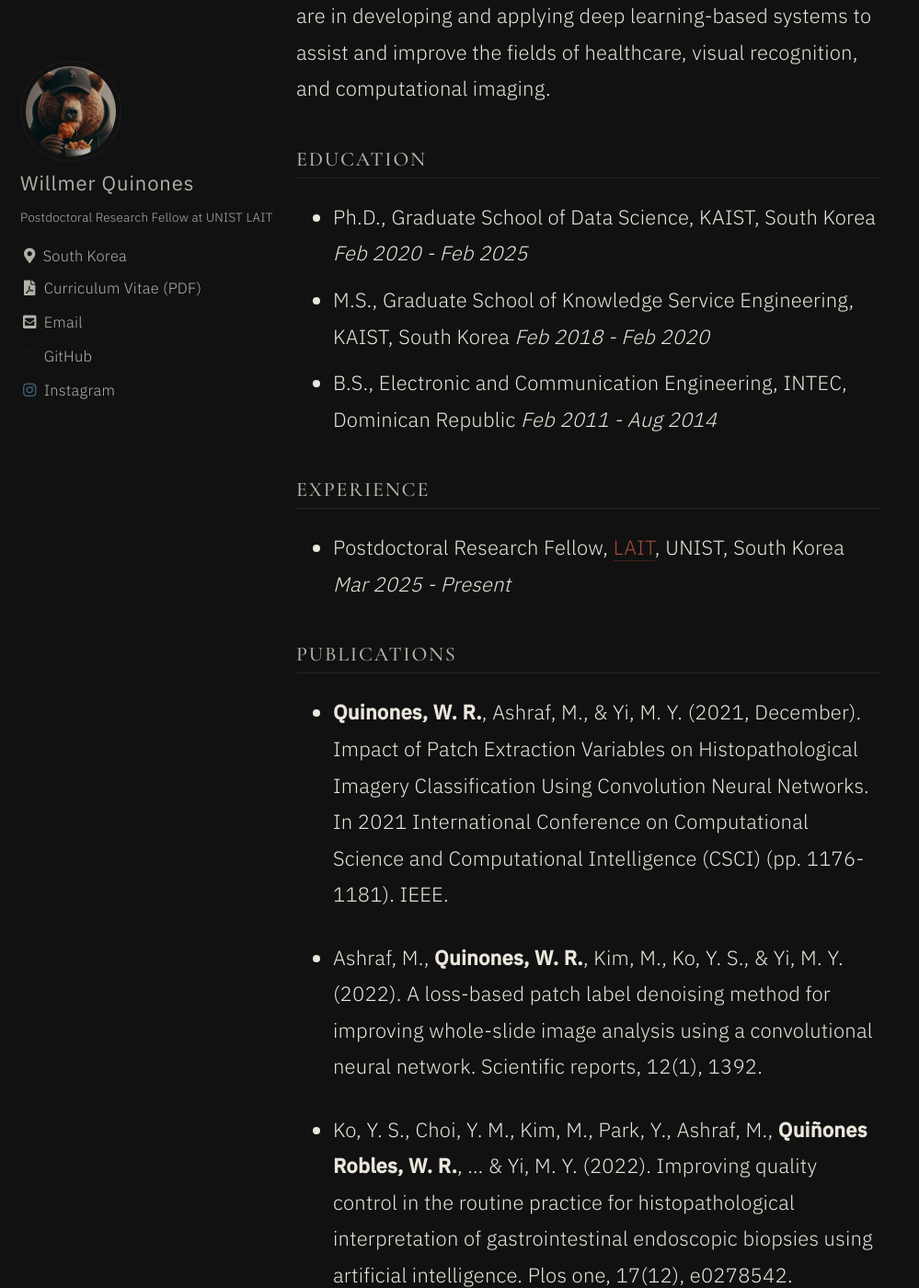
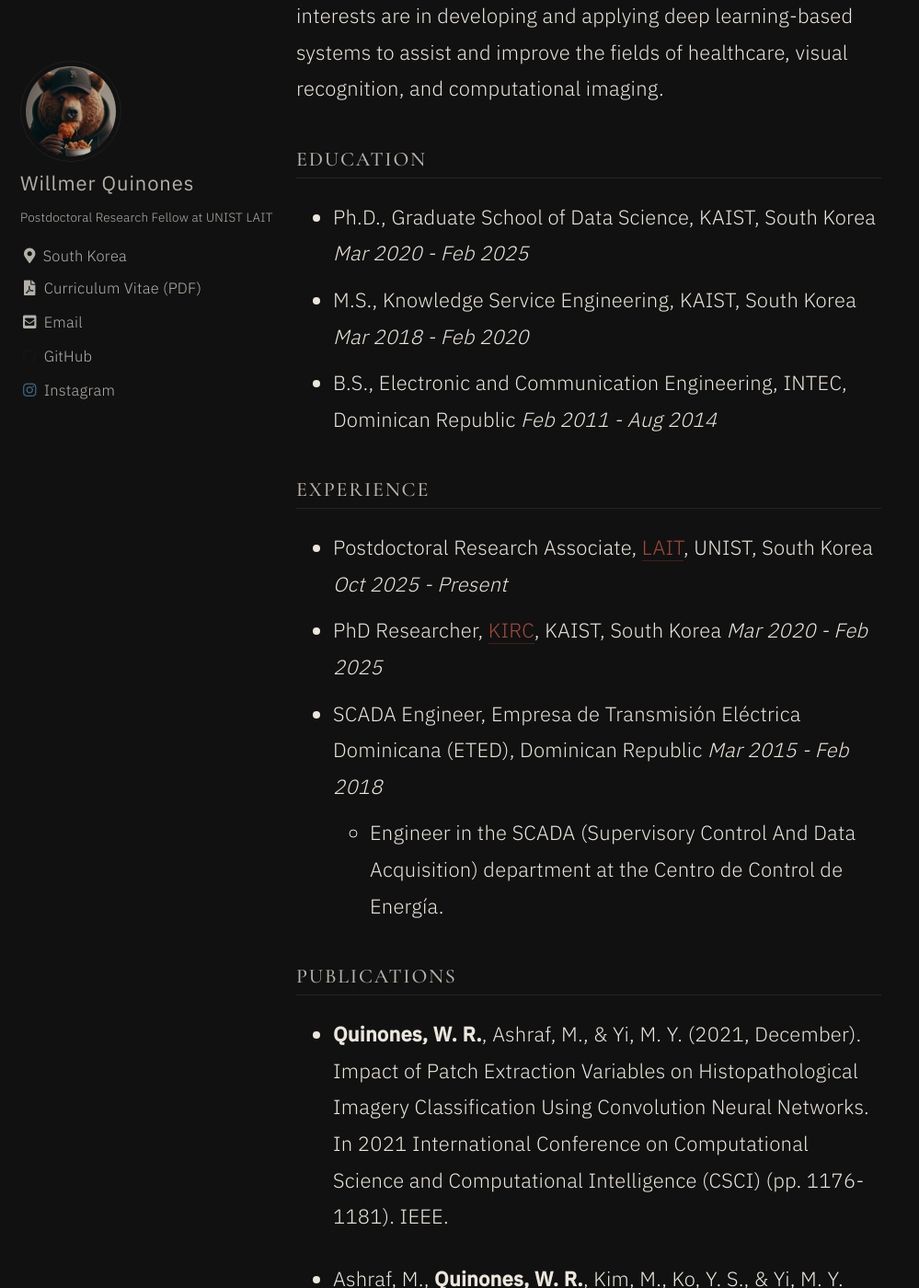
Before and after one commit to WRafell/wrafell.github.io, a Jekyll site: the page built from _pages/about.md, in a window 1280 px wide and 1400 px high, scrolled down 401 px. Shown: the whole window at 92% size, without its empty margins (0-999 px from the left). Built offline with Jekyll 4.4.1, drawn with Linux system fonts in a browser that asks for light colours; cached includes are drawn as plain includes; some of the changed text lies outside the part shown.

Commit message:
Update About page bio/experience; add mistake severity note
About page reflects current title (Postdoctoral Research Associate),
updated dates, and full experience history. New note reviews
hierarchy-aware and asymmetric mistake-severity losses for
classification, with MathJax-rendered derivations.

Co-Authored-By: Claude Sonnet 4.6 <noreply@anthropic.com>

```diff
--- a/_pages/about.md
+++ b/_pages/about.md
@@ -12,21 +12,26 @@ redirect_from:
 
 ### About
 
-Hi! I am a Postdoctoral Research Fellow at [UNIST](https://www.unist.ac.kr/), working with [Jaejun Yoo](https://sites.google.com/view/jaejunyoo/home) in the [Lab of Advanced Imaging Technology (LAIT)](https://sites.google.com/view/jaejunyoo/home). I received my Ph.D. from the [Graduate School of Data Science](https://gsds.kaist.ac.kr/) at [KAIST](https://www.kaist.ac.kr/en/), where I was advised by [Mun Yong Yi](http://kirc.kaist.ac.kr/people_director.html) as part of [KIRC](http://kirc.kaist.ac.kr/) (*Knowledge Innovation Research Center*). My research interests are in developing and applying deep learning-based systems to assist and improve the fields of healthcare, visual recognition, and computational imaging.
+Hi! I am a Postdoctoral Research Associate at [UNIST](https://www.unist.ac.kr/), working with [Jaejun Yoo](https://sites.google.com/view/jaejunyoo/home) in the [Lab of Advanced Imaging Technology (LAIT)](https://sites.google.com/view/jaejunyoo/home). I received my Ph.D. from the [Graduate School of Data Science](https://gsds.kaist.ac.kr/) at [KAIST](https://www.kaist.ac.kr/en/), where I was advised by [Mun Yong Yi](http://kirc.kaist.ac.kr/people_director.html) as part of [KIRC](http://kirc.kaist.ac.kr/) (*Knowledge Innovation Research Center*). My research interests are in developing and applying deep learning-based systems to assist and improve the fields of healthcare, visual recognition, and computational imaging.
 
 ### Education
 
 - Ph.D., Graduate School of Data Science, KAIST, South Korea
-*Feb 2020 - Feb 2025*
-- M.S., Graduate School of Knowledge Service Engineering, KAIST, South Korea
-*Feb 2018 - Feb 2020*
+*Mar 2020 - Feb 2025*
+- M.S., Knowledge Service Engineering, KAIST, South Korea
+*Mar 2018 - Feb 2020*
 - B.S., Electronic and Communication Engineering, INTEC, Dominican Republic
 *Feb 2011 - Aug 2014*
 
 ### Experience
 
-- Postdoctoral Research Fellow, [LAIT](https://sites.google.com/view/jaejunyoo/home), UNIST, South Korea
-*Mar 2025 - Present*
+- Postdoctoral Research Associate, [LAIT](https://sites.google.com/view/jaejunyoo/home), UNIST, South Korea
+*Oct 2025 - Present*
+- PhD Researcher, [KIRC](http://kirc.kaist.ac.kr/), KAIST, South Korea
+*Mar 2020 - Feb 2025*
+- SCADA Engineer, Empresa de Transmisión Eléctrica Dominicana (ETED), Dominican Republic
+*Mar 2015 - Feb 2018*
+  - Engineer in the SCADA (Supervisory Control And Data Acquisition) department at the Centro de Control de Energía.
 
 ### Publications
 
```
Also changed, not shown: _posts/2026-06-12-mistake-severity-deep-classification.md (added, +208 -0 lines).
